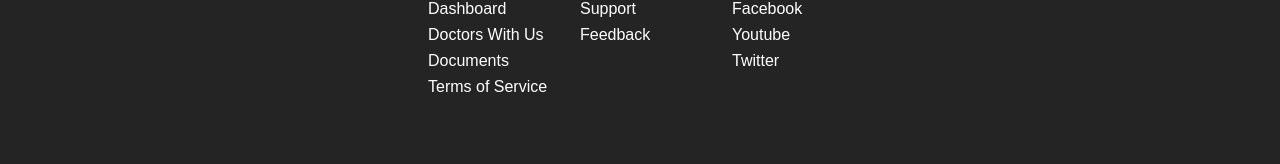
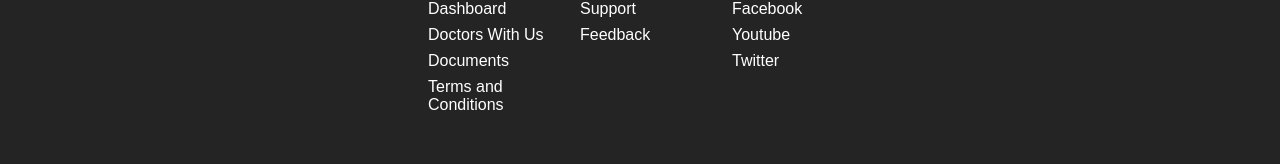
Before and after one commit to KILLERTIAN/Doc-Plus, a React (Create React App) app in the folder client/: page /login in a window 1280 px wide. Shown: the part 1050-1214 px from the top of the page. Built offline with nearby package versions, Linux system fonts and the light colour scheme; no server answers.

Commit message:
terms in footer

```diff
--- a/client/src/components/Footer.js
+++ b/client/src/components/Footer.js
@@ -33,7 +33,7 @@ function Footer() {
             <Link to='/dashboard'>Dashboard</Link>
             <Link to='/doctor-dashboard'>Doctors With Us</Link>
             <Link to='/document'>Documents</Link>
-            <Link to='/about'>Terms of Service</Link>
+            <Link to='/about'>Terms and Conditions</Link>
           </div>
           <div class='footer-link-items'>
             <h2>Connect With Us</h2>
```
